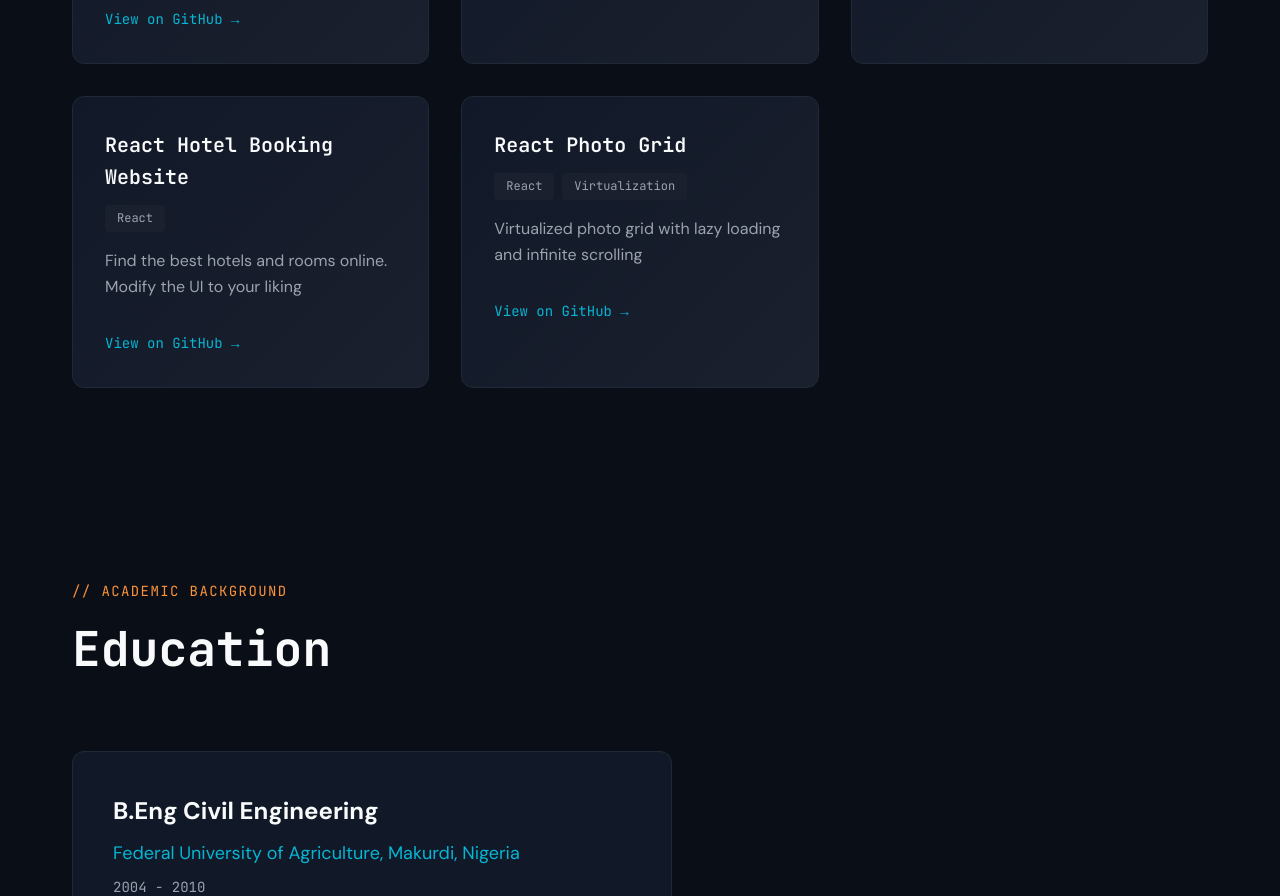
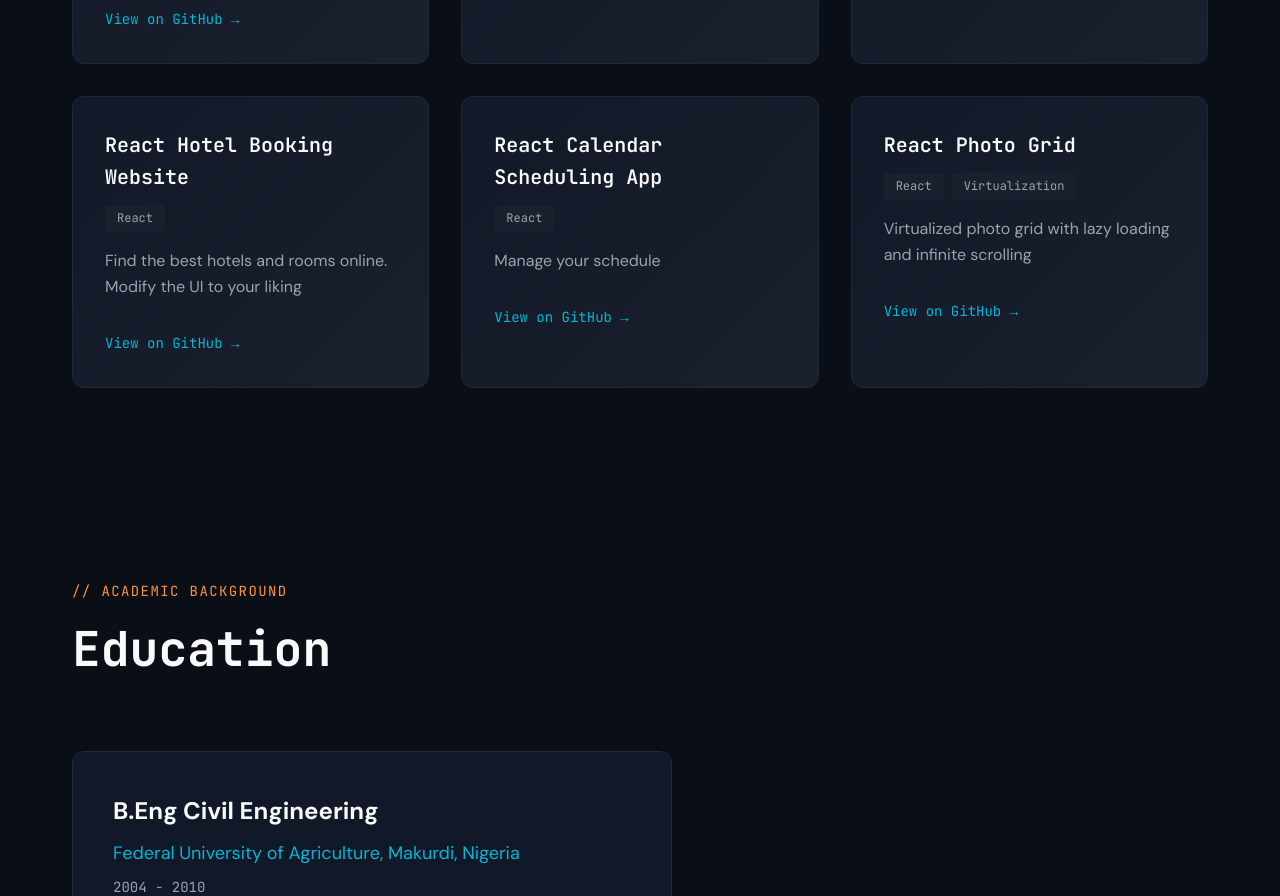
Before and after one commit to rkterungwa16/terk-portfolio, a React (Vite) app: page / in a window 1280 px wide. Shown: the part 7140-8036 px from the top of the page. Built offline with nearby package versions, Linux system fonts and the light colour scheme.

Commit message:
add calendar app to portfolio

```diff
--- a/src/Portfolio.tsx
+++ b/src/Portfolio.tsx
@@ -273,6 +273,12 @@ export const Portfolio = () => {
       description: 'Find the best hotels and rooms online. Modify the UI to your liking',
     },
     {
+      name: 'React Calendar Scheduling App',
+      tech: ['React'],
+      url: 'https://github.com/rkterungwa16/terk-schedule-manager',
+      description: 'Manage your schedule',
+    },
+    {
       name: 'React Photo Grid',
       tech: ['React', 'Virtualization'],
       url: 'https://github.com/rkterungwa16/terk-photo-grid',
```
